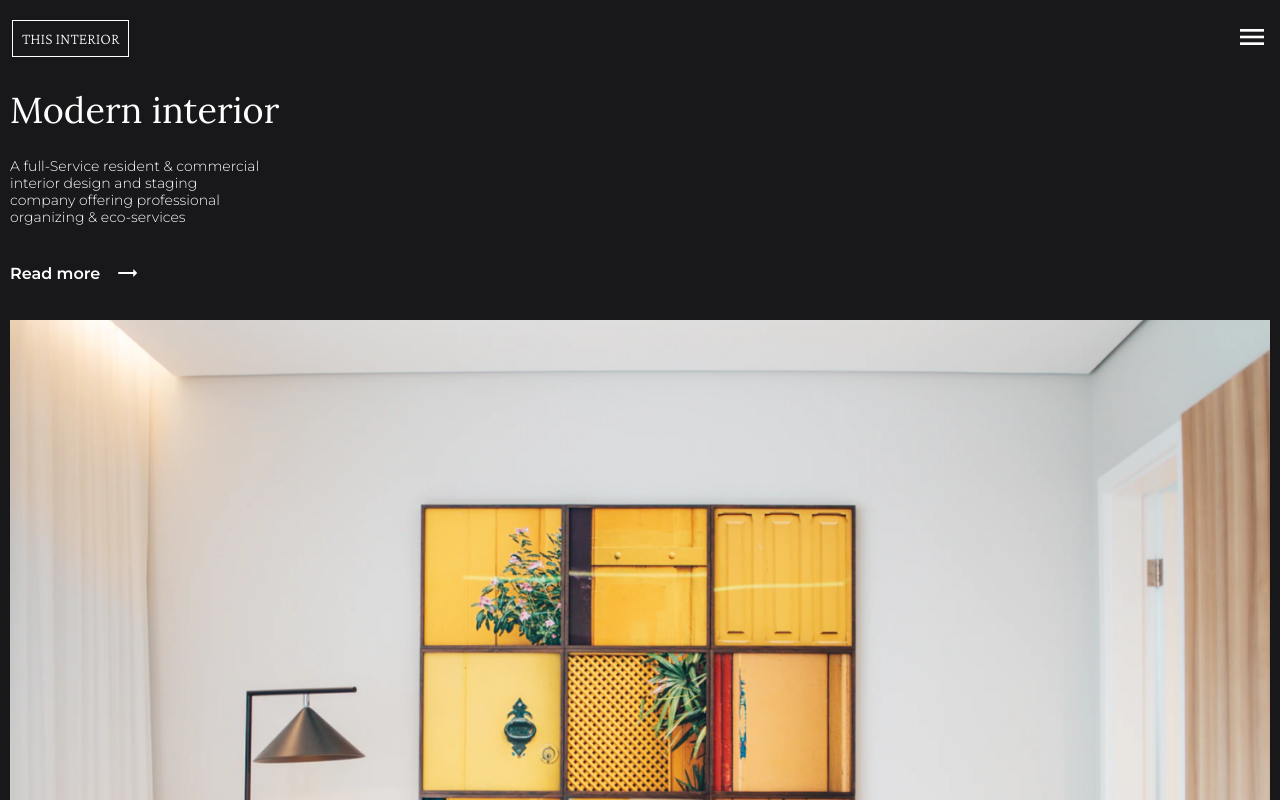
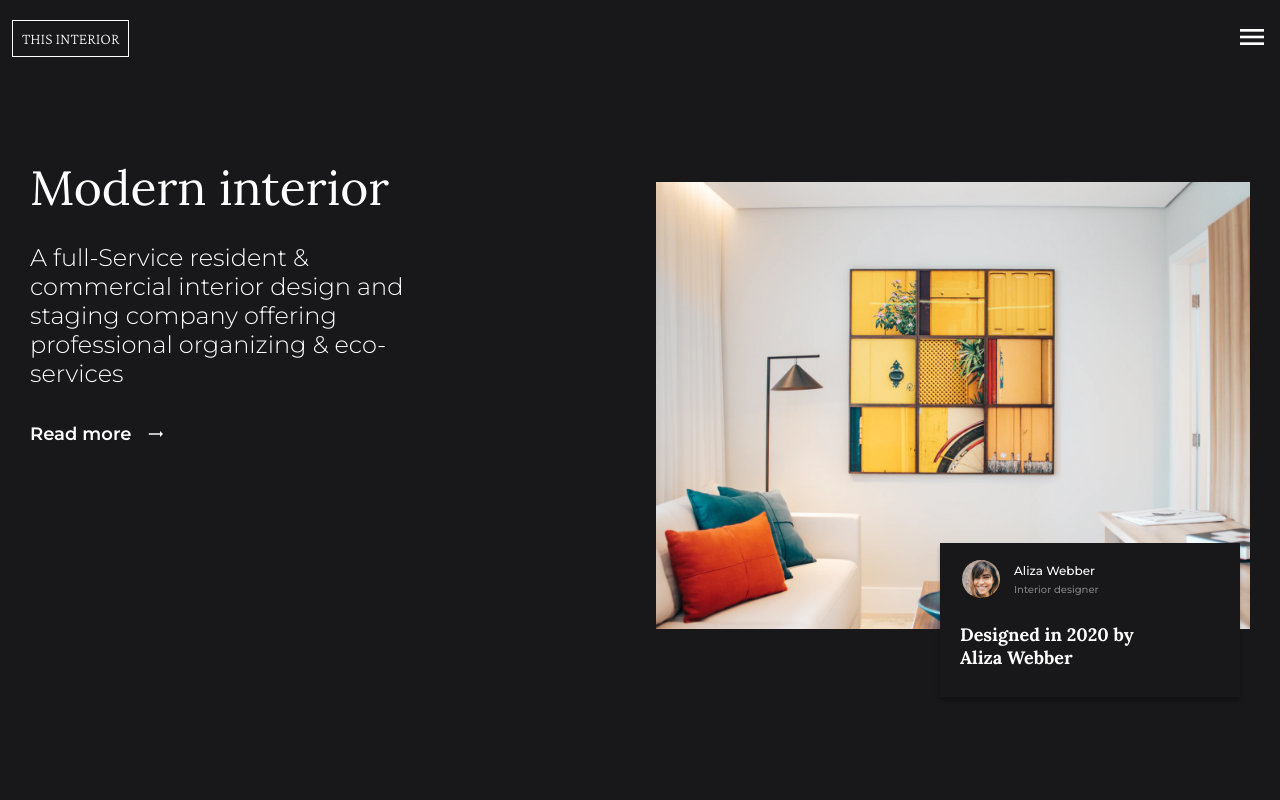
Before and after one commit to Camilo318/ThisInterior, a website: page index.html in a window 1280 px wide. Shown: the top 800 px of the page. Drawn offline with nearby package versions, Linux system fonts and the light colour scheme.

Commit message:
Add new styles

```diff
--- a/index.html
+++ b/index.html
@@ -7,7 +7,7 @@
     <link rel="stylesheet" href="public/main.css">
     <link href="https://fonts.googleapis.com/icon?family=Material+Icons"
     rel="stylesheet">
-    <link href="https://fonts.googleapis.com/css2?family=Crimson+Pro:wght@200;700&family=Lora:wght@400&family=Montserrat:wght@300;500;600&display=swap" rel="stylesheet" async>
+    <link href="https://fonts.googleapis.com/css2?family=Crimson+Pro:wght@200;700&family=Lora:wght@400;700&family=Montserrat:wght@300;500;600&display=swap" rel="stylesheet" async>
 
 </head>
 <body>
--- a/sass/main.scss
+++ b/sass/main.scss
@@ -1,7 +1,9 @@
 * {
     box-sizing: border-box;
 }
-
+html {
+    background-color: #181719;
+}
 body {
     margin: 0;
 }
@@ -41,26 +43,44 @@ a {
 
 .banner__container {
     padding: 10px;
+    display: flex;
+    flex-direction: column;
+    @media (min-width: 768px) {
+        flex-direction: row;
+        margin-top: 50px;
+        padding: 30px;
+    }
 }
 
 .banner__content{
+    font-size: 1rem;
 
     h1 {
         margin-top: 0;
         margin-bottom: 25px;
         color: white;
-        font-size: 36px;
+        font-size: 2.25em;
+        line-height: 46px;
         font-family: 'Lora';
         font-weight: 400;
+        @media (min-width: 540px) {
+            font-size: 3em;
+            line-height: 61px;
+        }
     }
     p {
         font-family: 'Montserrat';
         font-weight: 300;
         color: white;
-        font-size: 0.875rem;
+        font-size: 0.875em;
         width: 250px;
         line-height: 17px;
         margin-bottom: 25px;
+        @media (min-width: 540px) {
+            font-size: 1.5em;
+            line-height: 29px;
+            width: 70%;
+        }
     }
     div {
         font-family: 'Montserrat';
@@ -73,7 +93,17 @@ a {
             padding: 10px 0;
             display: inline-block;
             margin-right: 15px;
+            font-size: 0.875em;
+            @media (min-width: 540px) {
+                font-size: 1.125em;
+                line-height: 22px;
+            }
         }
+    }
+
+    @media (min-width: 768px) {
+        width: calc(50% - 16px);
+        margin-right: 16px;
     }
 }
 
@@ -84,15 +114,21 @@ a {
         width: 100%;
         max-width: 100%;
     }
+
+    @media (min-width: 768px) {
+        margin-left: 16px;
+        width: calc(50% - 16px);
+    }
 }
 
 .banner__card {
     background-color: #181719;
-    width: 80%;
+    width: 300px;
     position: absolute;
     padding: 10px;
-    right: 14px;
+    right: 10px;
     top: 80%;
+    box-shadow: 0 4px 4px rgba($color: #000000, $alpha: 0.25);
 }
 
 .card__header {
@@ -103,11 +139,10 @@ a {
         height: 52px;
         display: flex;
         align-items: center;
+        justify-content: center;
         img {
             display: block;
             width: 60%;
-            margin: 0 auto;
-            line-height: 52px;
             border-radius: 100%;
         }
     }
@@ -119,6 +154,7 @@ a {
             font-family: 'Montserrat';
             font-weight: 500;
             &:first-child {
+                margin-bottom: 5px;
                 font-size: 0.75rem;
                 color: white;
             }
@@ -131,11 +167,12 @@ a {
 }
 
 .card__body {
-    padding-left: 10px;
+    padding: 0 10px;
+    width: 210px;
     h3 {
         color: white;
         font-family: 'Lora';
-        font-size: 1.1rem;
+        font-size: 1.125rem;
         font-weight: bold;
     }
 }
```
Also changed, not shown: public/main.css.
